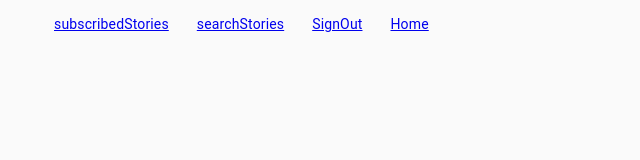
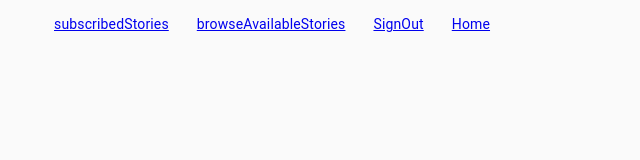
Before and after one commit to nitinmuk/agile-learning, a React (Create React App) app in the folder client/: page / in a window 1280 px wide. Shown: the top 160 px of the page, without its empty margins (0-640 px from the left). Built offline with nearby package versions, Linux system fonts and the light colour scheme; no server answers; sample sign-in values are in the browser's storage.

Commit message:
Added Routes to let user navigate to available learning stories and subscribe them

```diff
--- a/client/src/pages/Home/index.js
+++ b/client/src/pages/Home/index.js
@@ -3,10 +3,10 @@ import Navigation from "../../Components/Navigation";
 import { Route, Switch } from 'react-router-dom';
 import NewLearningStoryContainer from "../../Components/NewLearningStoryContainer";
 import ExistingLearningStoryContainer from "../../Components/ExistingLearningStoryContainer";
-import PrivateRoute from '../../Components/PrivateRoute';
-
 import Logout from "../../Components/Logout";
 import LearningStoriesContainer from '../LearningStoriesContainer';
+import AvailableLearningStoryContainer from '../AvailableLearningStoryContainer';
+
 const Home = (homeProps) => {
     const [learningStoryToEdit, setLearningStoryToEdit] = useState();
     /**
@@ -15,6 +15,9 @@ const Home = (homeProps) => {
      * @param {story id which user wants to edit} id
      */
     const handleEditStory = learningStory => {
+        setLearningStoryToEdit(learningStory);
+    }
+    const handleViewStory = learningStory => {
         setLearningStoryToEdit(learningStory);
     }
     return (
@@ -39,6 +42,13 @@ const Home = (homeProps) => {
                         />)}
                 />
                 <Route
+                    path="/browseAvailableStories"
+                    render={(props =>
+                        <AvailableLearningStoryContainer {...props}
+                            handleViewStory={handleViewStory}
+                        />)}
+                />
+                <Route
                     path="/logout"
                     render={(props =>
                         <Logout {...props}
@@ -51,7 +61,7 @@ const Home = (homeProps) => {
 
     function getRelevantLinks() {
         if (homeProps.studentUser) {
-            return ["subscribedStories", "searchStories", "logOut", "home"]
+            return ["subscribedStories", "browseAvailableStories", "logOut", "home"]
         } else {
             return ["createLearningStory", "reviewLearningStory", "logOut", "home"]
         }
```
